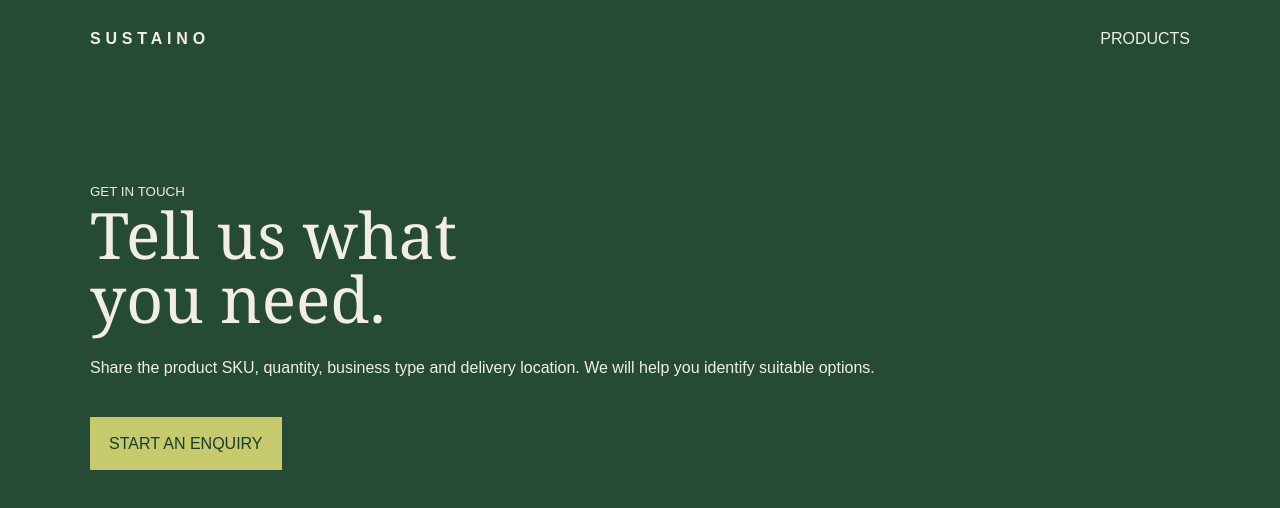
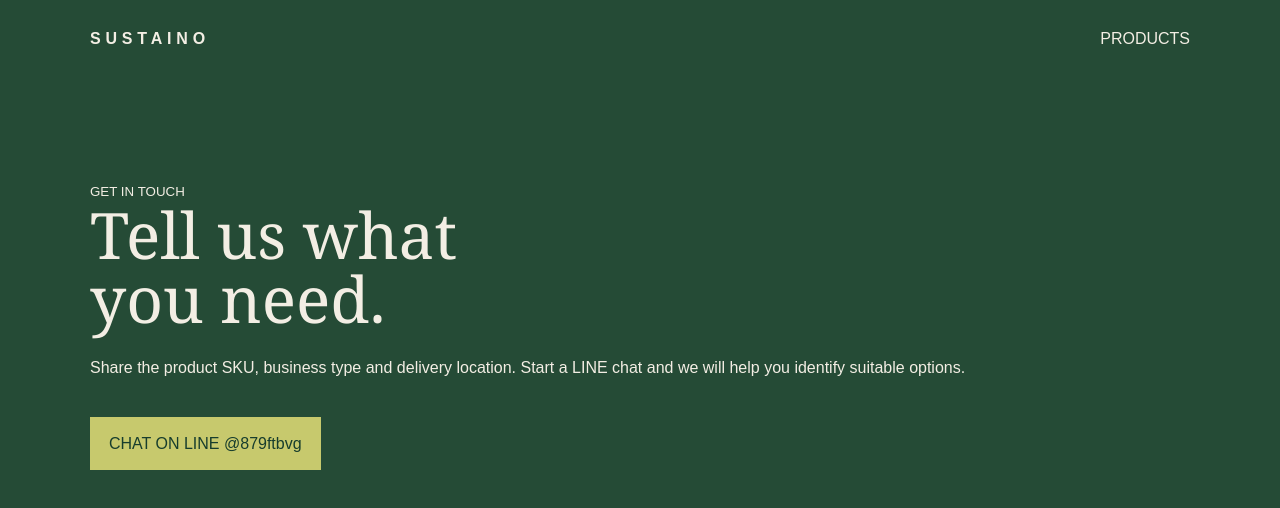
Before and after one commit to sustainopackagingth/sustainopackagingth.github.io, a plain HTML site: page contact.html in a window 1280 px wide. Drawn offline with Linux system fonts and the light colour scheme.

Commit message:
Connect Sustaino enquiries to LINE OA

```diff
--- a/contact.html
+++ b/contact.html
@@ -1 +1 @@
-<!doctype html><html><head><meta charset="utf-8"><meta name="viewport" content="width=device-width,initial-scale=1"><title>Contact | Sustaino</title><style>body{margin:0;background:#254b36;color:#f3eee4;font:16px Arial;line-height:1.6}nav,main{max-width:1100px;margin:auto;padding:26px}nav{display:flex;justify-content:space-between}.brand{letter-spacing:.3em;font-weight:bold}a{color:inherit;text-decoration:none}main{padding-top:100px}h1{font:64px Georgia;line-height:1;margin:0 0 24px}.button{display:inline-block;padding:14px 19px;background:#c7c96d;color:#173d2d;margin-top:20px}</style></head><body><nav><a class="brand" href="index.html">SUSTAINO</a><a href="products.html">PRODUCTS</a></nav><main><small>GET IN TOUCH</small><h1>Tell us what<br>you need.</h1><p>Share the product SKU, quantity, business type and delivery location. We will help you identify suitable options.</p><a class="button" href="mailto:hello@sustaino.example">START AN ENQUIRY</a></main></body></html>
+<!doctype html><html><head><meta charset="utf-8"><meta name="viewport" content="width=device-width,initial-scale=1"><title>Contact | Sustaino</title><style>body{margin:0;background:#254b36;color:#f3eee4;font:16px Arial;line-height:1.6}nav,main{max-width:1100px;margin:auto;padding:26px}nav{display:flex;justify-content:space-between}.brand{letter-spacing:.3em;font-weight:bold}a{color:inherit;text-decoration:none}main{padding-top:100px}h1{font:64px Georgia;line-height:1;margin:0 0 24px}.button{display:inline-block;padding:14px 19px;background:#c7c96d;color:#173d2d;margin-top:20px}</style></head><body><nav><a class="brand" href="index.html">SUSTAINO</a><a href="products.html">PRODUCTS</a></nav><main><small>GET IN TOUCH</small><h1>Tell us what<br>you need.</h1><p>Share the product SKU, business type and delivery location. Start a LINE chat and we will help you identify suitable options.</p><a class="button" href="https://line.me/R/ti/p/@879ftbvg" target="_blank" rel="noopener">CHAT ON LINE @879ftbvg</a></main></body></html>
```
